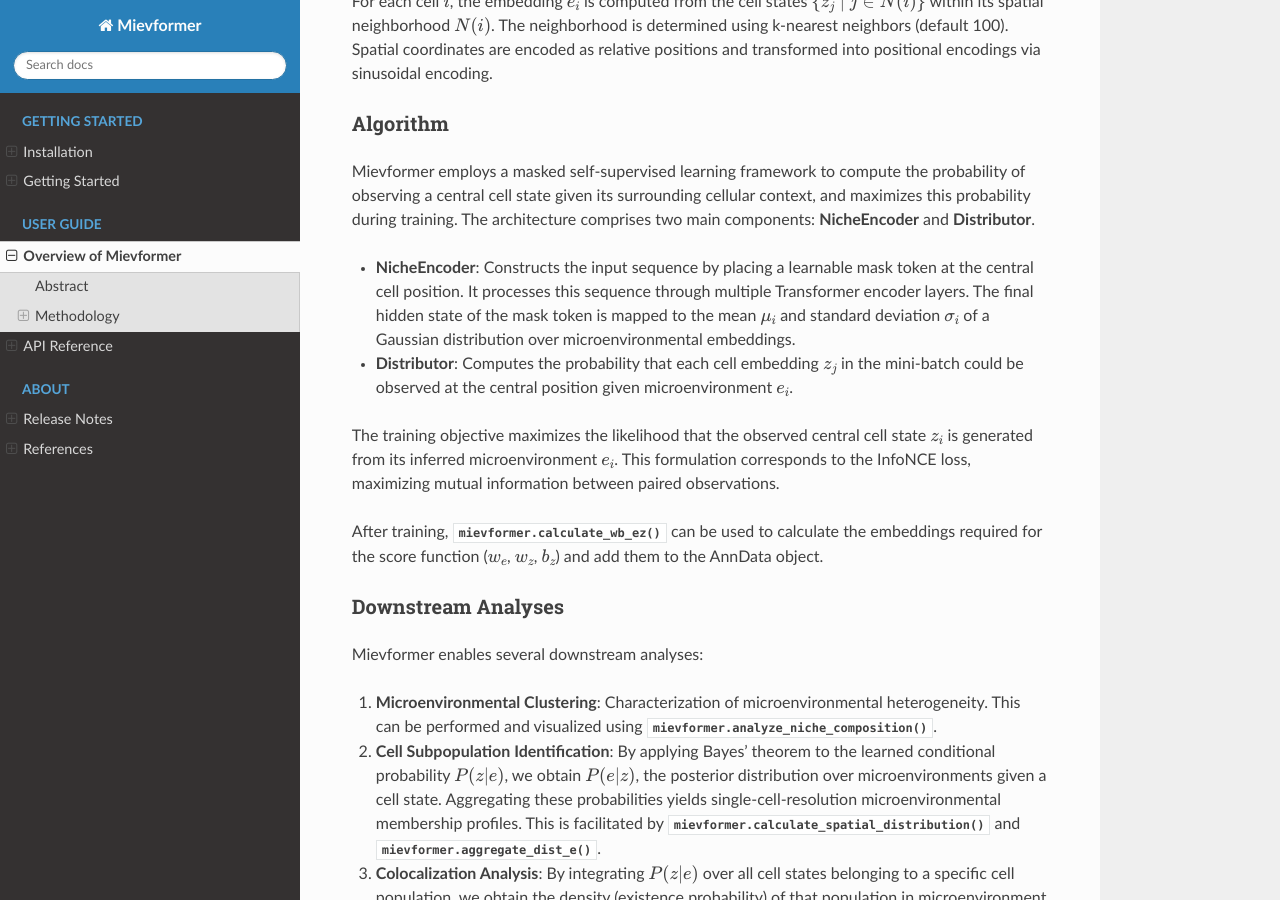
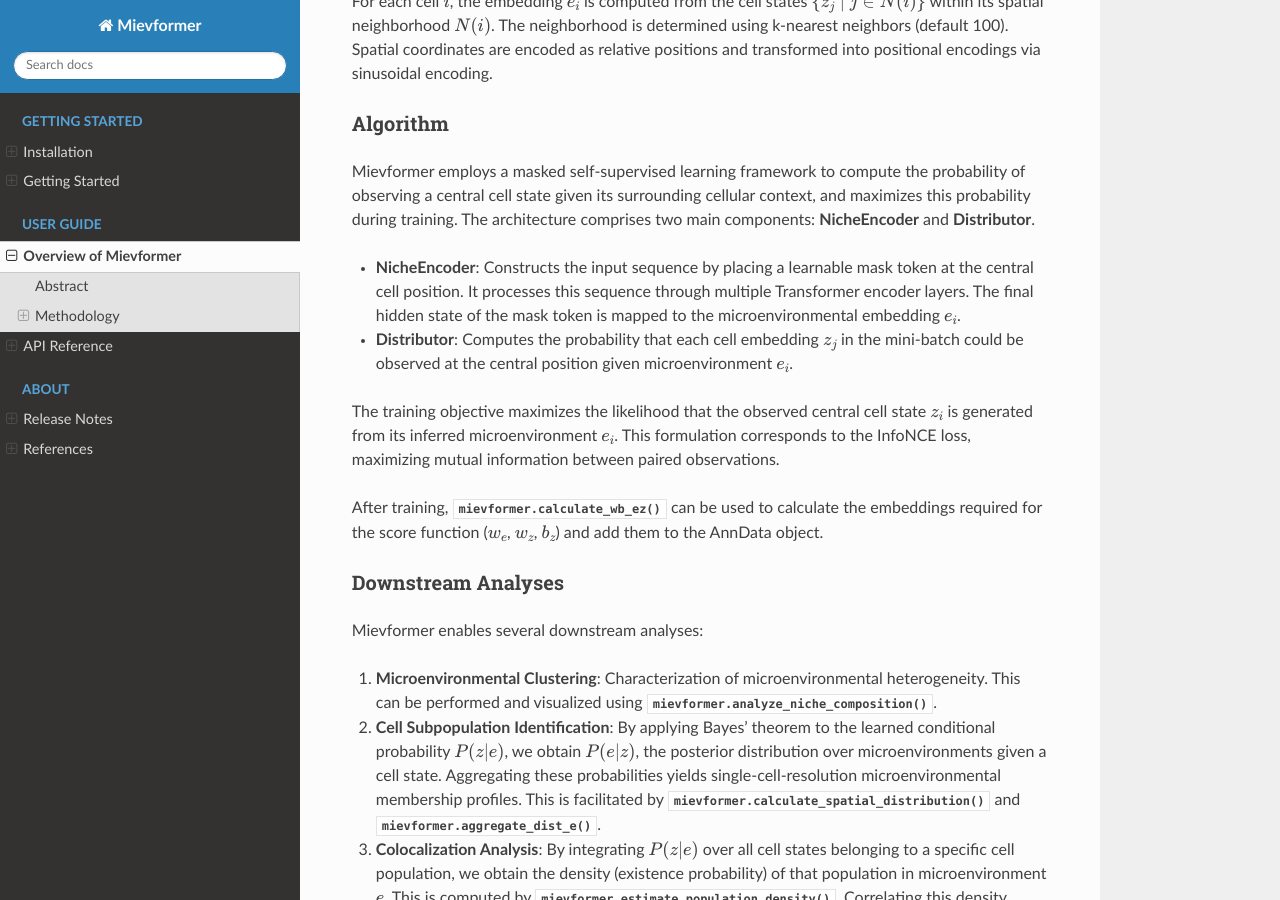
Before and after one commit to kojikoji/mievformer_package, a Sphinx documentation site: the page built from docs/overview.md, in a window 1280 px wide and 900 px high, scrolled down 1245 px. Built offline with Sphinx 7.4.7 and the Read the Docs theme 3.1.0, drawn with Linux system fonts in a browser that asks for light colours.

Commit message:
Remove mu/sigma references from overview.md
Simplify NicheEncoder description to focus on the output embedding
rather than internal variational parameters.

Co-Authored-By: Claude Opus 4.5 <noreply@anthropic.com>

```diff
--- a/docs/overview.md
+++ b/docs/overview.md
@@ -30,7 +30,7 @@ For each cell $i$, the embedding $e_i$ is computed from the cell states $\{z_j \
 
 Mievformer employs a masked self-supervised learning framework to compute the probability of observing a central cell state given its surrounding cellular context, and maximizes this probability during training. The architecture comprises two main components: **NicheEncoder** and **Distributor**.
 
-*   **NicheEncoder**: Constructs the input sequence by placing a learnable mask token at the central cell position. It processes this sequence through multiple Transformer encoder layers. The final hidden state of the mask token is mapped to the mean $\mu_i$ and standard deviation $\sigma_i$ of a Gaussian distribution over microenvironmental embeddings.
+*   **NicheEncoder**: Constructs the input sequence by placing a learnable mask token at the central cell position. It processes this sequence through multiple Transformer encoder layers. The final hidden state of the mask token is mapped to the microenvironmental embedding $e_i$.
 *   **Distributor**: Computes the probability that each cell embedding $z_j$ in the mini-batch could be observed at the central position given microenvironment $e_i$.
 
 The training objective maximizes the likelihood that the observed central cell state $z_i$ is generated from its inferred microenvironment $e_i$. This formulation corresponds to the InfoNCE loss, maximizing mutual information between paired observations.
```
